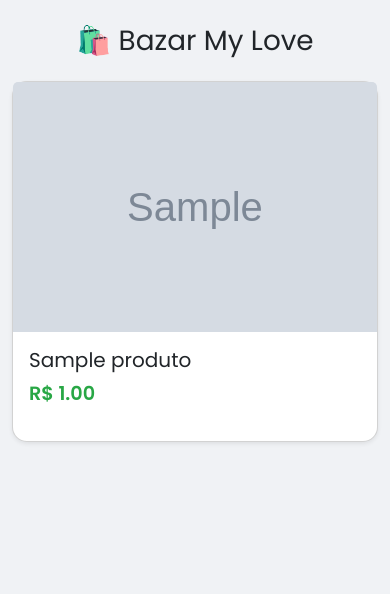
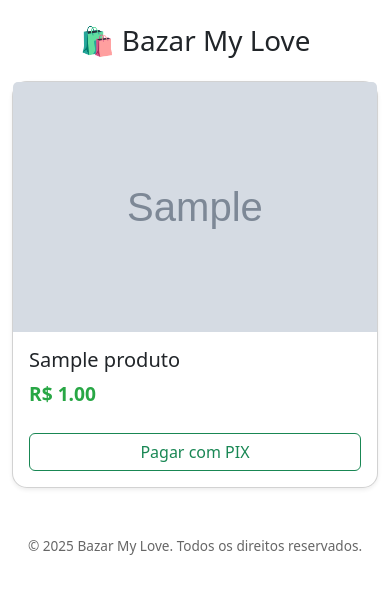
Before and after one commit to LucivalMouraPena/bazar_my_love, a Django app: page / in a window 390 px wide. Shown: the top 594 px of the page. Run offline with Django 5.2, Linux system fonts and the light colour scheme; tables that the repository leaves empty hold one stand-in row (values such as "Sample post"); grey boxes marked "Sample" are stand-in pictures.

Commit message:
Melhoria na página home.html com design responsivo e botão de pagamento

```diff
--- a/bazar/templates/bazar/home.html
+++ b/bazar/templates/bazar/home.html
@@ -1,16 +1,16 @@
-{% load static %}
-<!DOCTYPE html>
-<html lang="pt-br">
-<head>
-    <meta charset="UTF-8" />
-    <title>Bazar My Love - Pagamento PIX</title>
-    <meta name="viewport" content="width=device-width, initial-scale=1" />
+{% load static %} <!-- Linha 1 -->
+<!DOCTYPE html> <!-- Linha 2 -->
+<html lang="pt-br"> <!-- Linha 3 -->
+<head> <!-- Linha 4 -->
+    <meta charset="UTF-8" /> <!-- Linha 5 -->
+    <title>Bazar My Love - {{ produtos|length }} produtos disponíveis</title> <!-- Linha 6 -->
+    <meta name="viewport" content="width=device-width, initial-scale=1" /> <!-- Linha 7 -->
 
-    <!-- Fonte e Bootstrap -->
-    <link href="https://fonts.googleapis.com/css2?family=Poppins:wght@400;600&display=swap" rel="stylesheet" />
-    <link href="https://cdn.jsdelivr.net/npm/bootstrap@5.3.3/dist/css/bootstrap.min.css" rel="stylesheet" />
+    <!-- Fonte e Bootstrap --> <!-- Linha 8 -->
+    <link href="https://fonts.googleapis.com/css2?family=Poppins:wght@400;600&display=swap" rel="stylesheet" /> <!-- Linha 9 -->
+    <link href="https://cdn.jsdelivr.net/npm/bootstrap@5.3.3/dist/css/bootstrap.min.css" rel="stylesheet" /> <!-- Linha 10 -->
 
-    <style>
+    <style> <!-- Linha 11 -->
         body {
             font-family: 'Poppins', sans-serif;
             background-color: #f0f2f5;
@@ -18,6 +18,11 @@
 
         .card {
             border-radius: 15px;
+            transition: 0.3s ease;
+        }
+
+        .card:hover {
+            transform: scale(1.02);
         }
 
         .card-img-top {
@@ -43,36 +48,48 @@
             margin-top: 10px;
             font-size: 0.9rem;
         }
-    </style>
-</head>
-<body>
 
-<div class="container py-4">
-    <h1 class="text-center mb-4">🛍️ Bazar My Love</h1>
+        footer {
+            font-size: 0.85rem;
+            color: #666;
+        }
+    </style> <!-- Linha 45 -->
+</head> <!-- Linha 46 -->
+<body> <!-- Linha 47 -->
 
-    <div class="row">
-      {% for produto in produtos %}
-        <div class="col-md-4 mb-4">
-          <div class="card shadow-sm">
-            {% if produto.imagem %}
-              <img src="{{ produto.imagem.url }}" class="card-img-top" alt="{{ produto.nome }}">
-            {% else %}
-              <img src="{% static 'images/sem-imagem.png' %}" class="card-img-top" alt="Sem imagem">
-            {% endif %}
-            <div class="card-body">
-              <h5 class="card-title">{{ produto.nome }}</h5>
-              <p class="price">R$ {{ produto.preco }}</p>
-            </div>
-          </div>
-        </div>
-      {% empty %}
-        <p class="text-center">Nenhum produto disponível no momento.</p>
-      {% endfor %}
-    </div>
+<div class="container py-4"> <!-- Linha 48 -->
+    <h1 class="text-center mb-4">🛍️ Bazar My Love</h1> <!-- Linha 49 -->
 
-</div> <!-- container -->
+    <div class="row"> <!-- Linha 50 -->
+      {% for produto in produtos %} <!-- Linha 51 -->
+        <div class="col-md-4 col-sm-6 col-12 mb-4"> <!-- Linha 52 -->
+          <div class="card shadow-sm"> <!-- Linha 53 -->
+            {% if produto.imagem %} <!-- Linha 54 -->
+              <img src="{{ produto.imagem.url }}" class="card-img-top" alt="Imagem de {{ produto.nome }}" loading="lazy"> <!-- Linha 55 -->
+            {% else %} <!-- Linha 56 -->
+              <img src="{% static 'images/sem-imagem.png' %}" class="card-img-top" alt="Imagem não disponível" loading="lazy"> <!-- Linha 57 -->
+            {% endif %} <!-- Linha 58 -->
 
-<script src="https://cdn.jsdelivr.net/npm/bootstrap@5.3.3/dist/js/bootstrap.bundle.min.js"></script>
+            <div class="card-body"> <!-- Linha 59 -->
+              <h5 class="card-title">{{ produto.nome }}</h5> <!-- Linha 60 -->
+              <p class="price">R$ {{ produto.preco }}</p> <!-- Linha 61 -->
+              <button class="btn btn-outline-success w-100 mt-2">Pagar com PIX</button> <!-- Linha 62 -->
+            </div> <!-- Linha 63 -->
 
-</body>
-</html>
+          </div> <!-- Linha 64 -->
+        </div> <!-- Linha 65 -->
+      {% empty %} <!-- Linha 66 -->
+        <p class="text-center">Nenhum produto disponível no momento.</p> <!-- Linha 67 -->
+      {% endfor %} <!-- Linha 68 -->
+    </div> <!-- Linha 69 -->
+
+    <footer class="text-center mt-4"> <!-- Linha 70 -->
+        <p>&copy; 2025 Bazar My Love. Todos os direitos reservados.</p> <!-- Linha 71 -->
+    </footer> <!-- Linha 72 -->
+
+</div> <!-- Linha 73 -->
+
+<script src="https://cdn.jsdelivr.net/npm/bootstrap@5.3.3/dist/js/bootstrap.bundle.min.js"></script> <!-- Linha 74 -->
+
+</body> <!-- Linha 75 -->
+</html> <!-- Linha 76 -->
```
